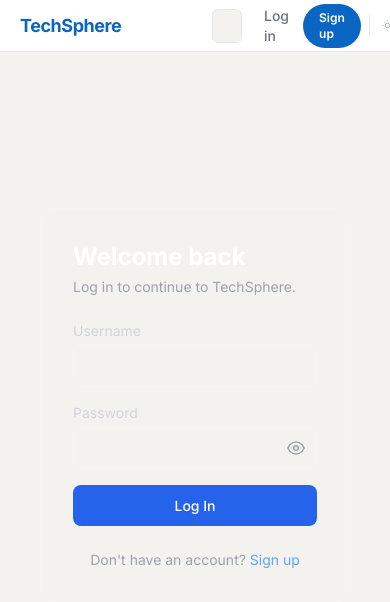
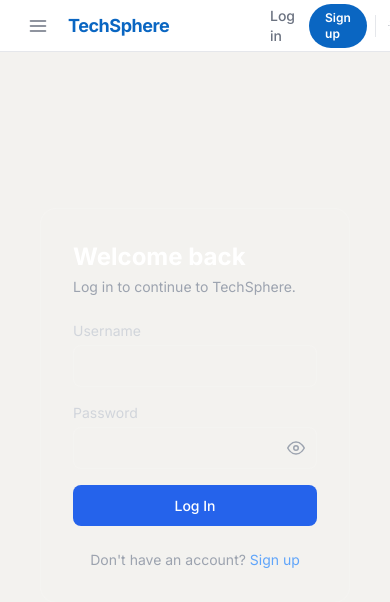
Before and after one commit to olasunkamiabdulrasheed-design/techspere, a Django app: page /accounts/login/ in a window 390 px wide. Shown: the top 602 px of the page. Run offline with Django 5.2, Linux system fonts and the light colour scheme; parts of the project's set-up code (start-up, migrations or seed data) failed here and were passed over; some libraries are stand-ins or nearby versions.

Commit message:
Fix mobile navbar - add hamburger menu

```diff
--- a/templates/base.html
+++ b/templates/base.html
@@ -41,9 +41,10 @@
 
 <!-- TOPBAR -->
 <header class="fixed top-0 left-0 right-0 z-[200] h-[52px] bg-white/95 dark:bg-[#24292e]/95 backdrop-blur-md border-b border-gray-200 dark:border-gray-700 flex items-center px-5 gap-3">
+    <button onclick="toggleSidebar()" class="md:hidden w-9 h-9 flex-shrink-0 rounded-full flex items-center justify-center text-gray-500 dark:text-gray-400 hover:bg-[#f3f2ef] dark:hover:bg-[#1b1f23] transition-colors"><svg xmlns="http://www.w3.org/2000/svg" width="20" height="20" viewBox="0 0 24 24" fill="none" stroke="currentColor" stroke-width="2" stroke-linecap="round" stroke-linejoin="round"><line x1="3" y1="12" x2="21" y2="12"/><line x1="3" y1="6" x2="21" y2="6"/><line x1="3" y1="18" x2="21" y2="18"/></svg></button>
     <a href="/" class="text-lg font-bold text-accent dark:text-accent-dark tracking-tight min-w-[180px] flex-shrink-0">TechSphere</a>
 
-    <div class="flex-1 max-w-[300px]">
+    <div class="hidden sm:block flex-1 max-w-[300px]">
         <form method="get" action="{% url 'search' %}">
             <input type="text" name="q" placeholder="Search TechSphere..." value="{{ request.GET.q }}"
                 class="w-full bg-[#f3f2ef] dark:bg-[#1b1f23] border border-gray-200 dark:border-gray-700 rounded-md px-3.5 py-1.5 text-sm text-inherit outline-none transition-colors focus:border-accent dark:focus:border-accent-dark focus:bg-white dark:focus:bg-[#24292e] placeholder-gray-400 dark:placeholder-gray-500">
@@ -170,6 +171,10 @@
 </div>
 
 <script>
+    function toggleSidebar() {
+        document.getElementById("sidebar").classList.toggle("-translate-x-full");
+        document.getElementById("sidebar-backdrop").classList.toggle("hidden");
+    }
     function toggleTheme() {
         const html = document.documentElement;
         const next = html.getAttribute('data-theme') === 'dark' ? 'light' : 'dark';
```
